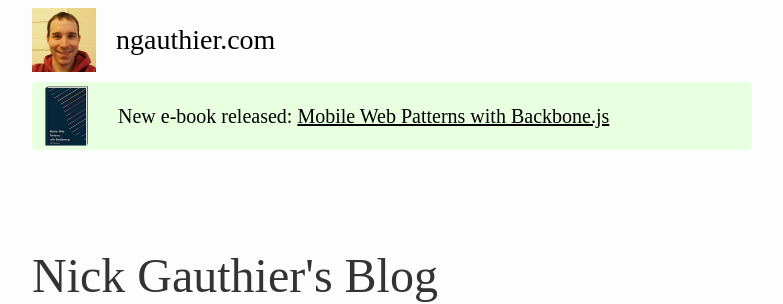
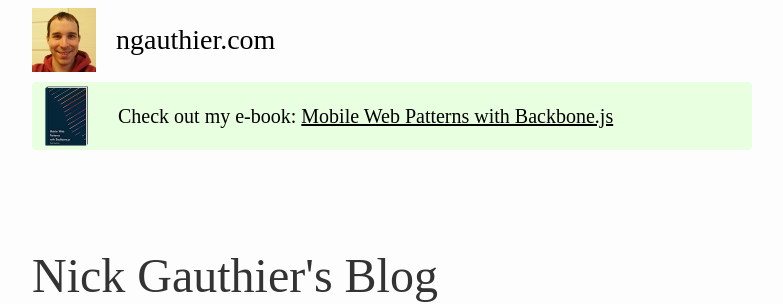
Before and after one commit to ngauthier/ngauthier.github.com, a Jekyll site: the page built from index.html, in a window 1280 px wide and 900 px high. Shown: the top 304 px of the window, without its empty margins (248-1031 px from the left). Built offline with Jekyll 4.4.1, drawn with Linux system fonts in a browser that asks for light colours; some web fonts are replaced; Markdown is read by kramdown in place of the engine named in the settings.

Commit message:
changed promo text

```diff
--- a/_layouts/default.html
+++ b/_layouts/default.html
@@ -48,7 +48,7 @@
         <img src="/images/3d-book-cover.png" alt="Book Cover" class='pull-left'>
       </a>
       <p>
-        New e-book released:
+        Check out my e-book:
         <a href="http://mobilebbbook.com">Mobile Web Patterns with Backbone.js</a>
       </p>
     </div>
```
